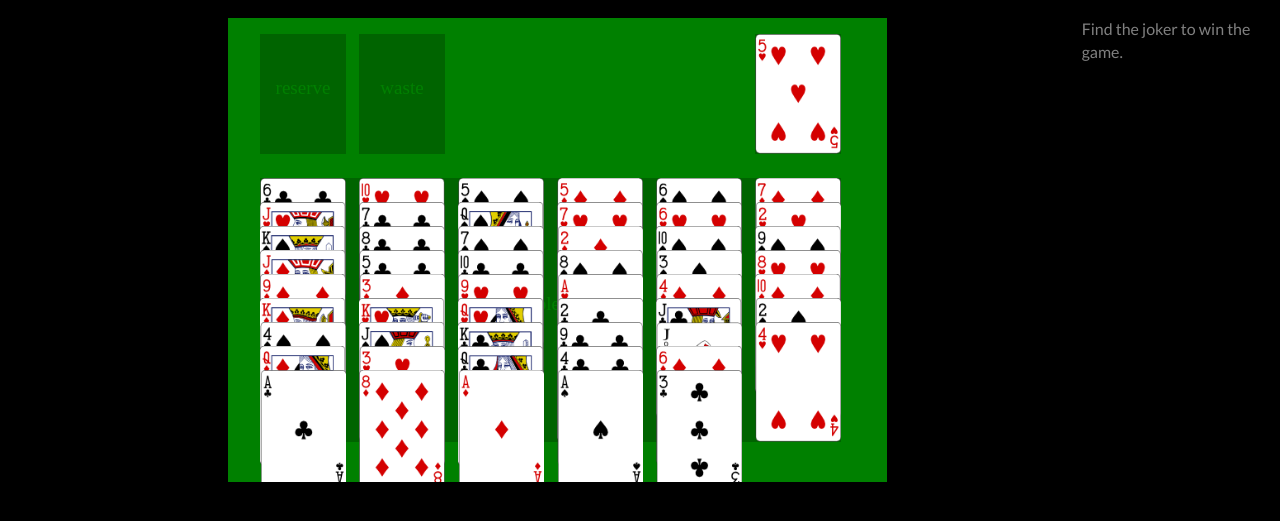
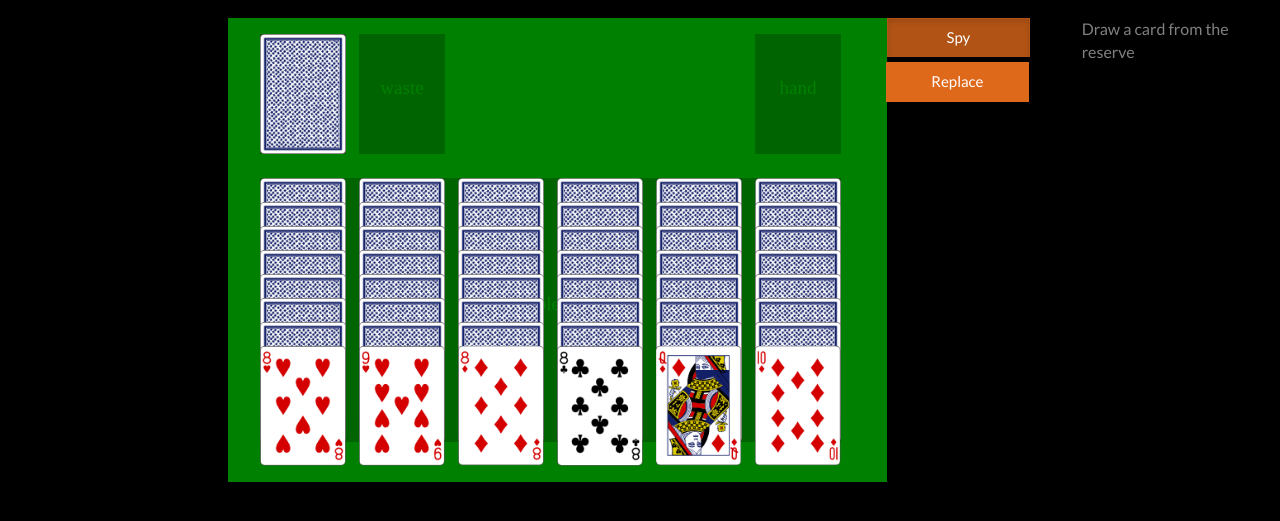
Before and after one commit to wesleywerner/penny-farthing, a plain HTML site: page index.html in a window 1280 px wide. Both pictures are taken after a click on the element 557 px from the left and 292 px from the top of the page. Shown: the part 43-564 px from the top of the page. Drawn offline with Linux system fonts and the light colour scheme.

Commit message:
Add doppelganger game rules.

```diff
--- a/index.html
+++ b/index.html
@@ -27,9 +27,7 @@
 
     <!-- Load game rules -->
     <script type="text/javascript" src="rules/template.js"></script>
-<!--
-    <script type="text/javascript" src="rules/doppelganer.js"></script>
--->
+    <script type="text/javascript" src="rules/doppelganger.js"></script>
 
     <script type="text/javascript" src="js/tests.js"></script>
 
@@ -114,7 +112,7 @@
     <script type="text/javascript">
       function initialize() {
         var el = document.getElementById('playfield');
-        game.controller.initialize(el, 'template');
+        game.controller.initialize(el, 'doppelganger');
       }
     </script>
 
--- a/rules/doppelganger.js
+++ b/rules/doppelganger.js
@@ -5,15 +5,22 @@
  */
 
 ;(function(){
+
+  // reference the game object
   var g = window.game = window.game == undefined ? { } : window.game;
-  var rules = g.rules = { }
+
+  // refrence the controller.
+  // We perform any card manipulations through here.
   var control = g.controller;
 
-  var action = 'spy';
-  var newgame = true;
+  // create our rules object
+  var doppel = game.games.doppelganger = { };
+
+  doppel.action = 'spy';
+  doppel.newgame = true;
 
   // The game model will request the requirements for your game.
-  rules.requestLayout = function() {
+  doppel.requestLayout = function() {
 
     var layout = { };
 
@@ -39,7 +46,7 @@
    *   + a pile of cards
    *   + an array of piles
    */
-  rules.dealFunc = function(dealer, cards) {
+  doppel.dealFunc = function(dealer, cards) {
 
     // Fill and shuffle a new hand.
     // Take 5 cards for the reserve.
@@ -89,7 +96,7 @@
    * Handles click events on the view.
    * Any game manipulations are done through the controller.
    */
-  rules.clickEvent = function(zone, card) {
+  doppel.clickEvent = function(zone, card) {
 
     var name = card == null ? '' : card.name;
 
@@ -104,8 +111,8 @@
     if (hand && hand.value > 100) return;
 
     // start a new game
-    if (newgame) {
-      newgame = false;
+    if (doppel.newgame) {
+      doppel.newgame = false;
       control.deal();
       game.ui.info('Draw a card from the reserve');
       return;
@@ -133,7 +140,7 @@
     // tableau cards can only be acted on if they are the top card, with a facing value.
     if (zone == 'tableau' && card && card.up && card.onTop) {
 
-      if (action == 'replace') {
+      if (doppel.action == 'replace') {
 
         // If the target card is the same color as your Shape, your Shape's value
         // must be lower than the target card's value.
@@ -167,7 +174,7 @@
 
       }
 
-      if (action == 'spy') {
+      if (doppel.action == 'spy') {
 
         // cards receive the clickedColRow property of the column / row of the pile(s) the live in.
 
@@ -199,15 +206,15 @@
   };
 
 
-  document.addEventListener("DOMContentLoaded", function(event) {
+  doppel.setup = function() {
 
     var ui = game.ui;
 
     var buttons = [ ];
-    buttons.push({title:'Spy', onclick:function(){ action='spy'; } });
-    buttons.push({title:'Replace', onclick:function(){ action='replace'; } });
+    buttons.push({title:'Spy', onclick:function(){ doppel.action='spy'; } });
+    buttons.push({title:'Replace', onclick:function(){ doppel.action='replace'; } });
     ui.radioButtons(buttons);
 
-  });
+  };
 
 })();
```
